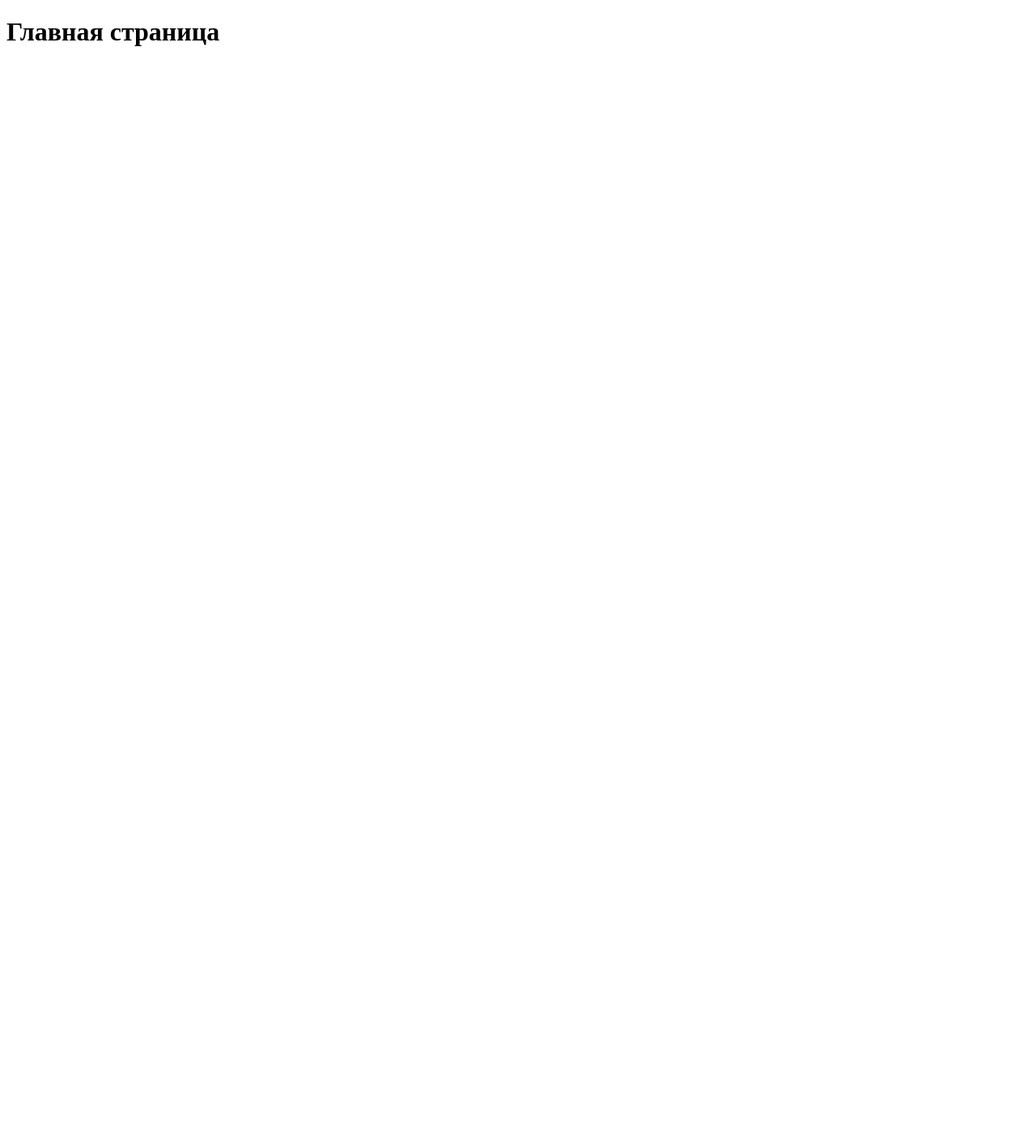
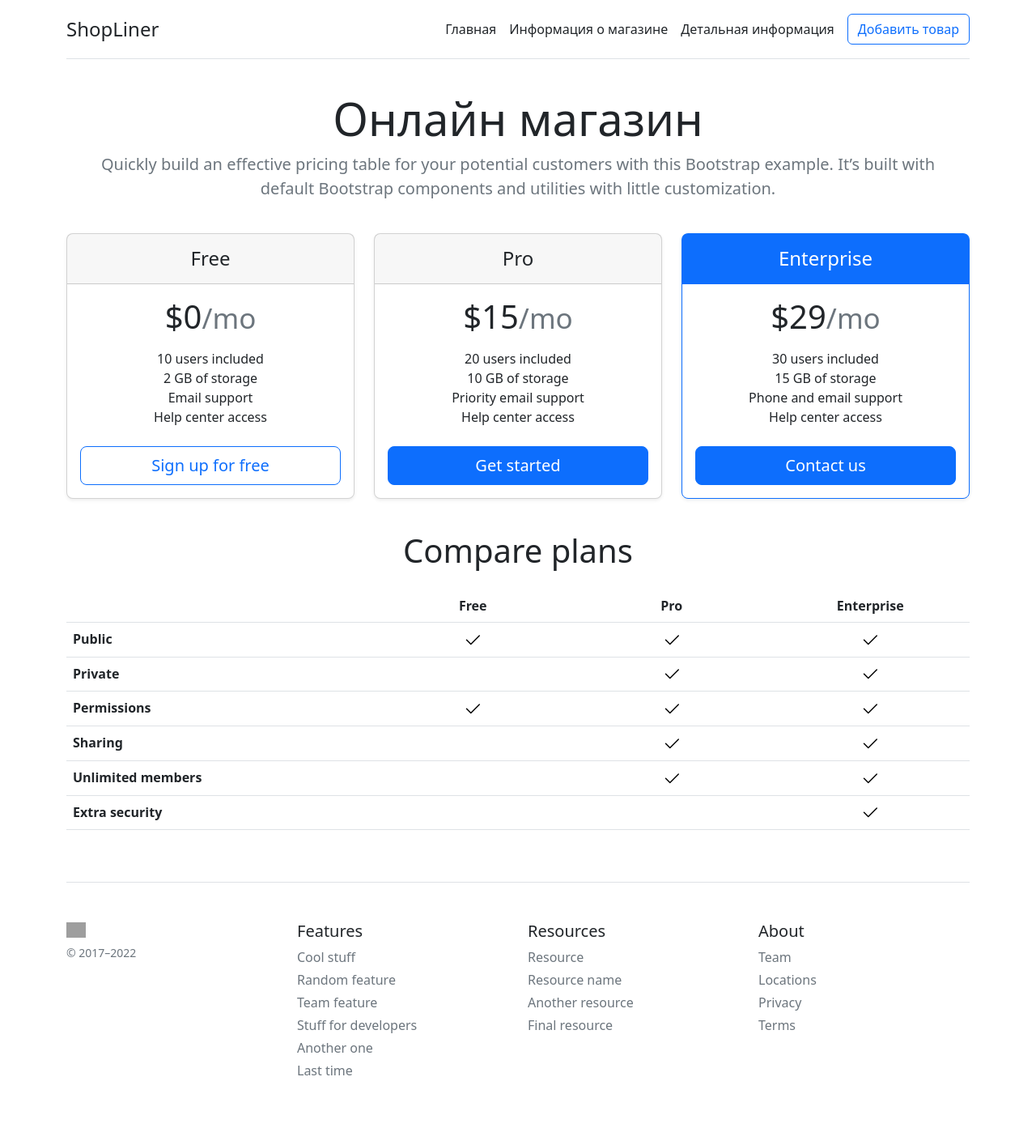
Before and after one commit to EvgeniySAMAL/OnlineShop-Flask-, a Flask app: page / in a window 1280 px wide. Before the commit the page is almost empty. Shown: the whole page at 81% size. Before the commit the page ends 57 px from the top, so only its background shows below. Run offline with Flask 2, Linux system fonts and the light colour scheme; lists and menus that the app fills with data are empty; grey boxes are pictures that could not be loaded.

Commit message:
добавил css

```diff
--- a/app.py
+++ b/app.py
@@ -1,8 +1,8 @@
-from flask import Flask,render_template
-
+from flask import Flask,render_template, url_for
+from flask_sqlalchemy import SQLAlchemy
 
 app = Flask(__name__)
-
+app.config['SQLALCHEMY.DATABASE_URI']='sqlite///shop.db'
 
 @app.route('/')
 def index ():
--- /dev/null
+++ b/templates/base.html
@@ -0,0 +1,81 @@
+<!doctype html>
+<html lang="ru">
+<head>
+    <meta charset="UTF-8">
+    <meta name="viewport"
+          content="width=device-width, user-scalable=no, initial-scale=1.0, maximum-scale=1.0, minimum-scale=1.0">
+    <meta http-equiv="X-UA-Compatible" content="ie=edge">
+  <link rel="stylesheet" href="https://cdn.jsdelivr.net/npm/bootstrap@5.2.3/dist/css/bootstrap.min.css">
+    <title>{%block title%}{%endblock%}</title>
+</head>
+<body>
+
+<svg xmlns="http://www.w3.org/2000/svg" style="display: none;">
+  <symbol id="check" viewBox="0 0 16 16">
+    <title>Check</title>
+    <path d="M13.854 3.646a.5.5 0 0 1 0 .708l-7 7a.5.5 0 0 1-.708 0l-3.5-3.5a.5.5 0 1 1 .708-.708L6.5 10.293l6.646-6.647a.5.5 0 0 1 .708 0z"></path>
+  </symbol>
+</svg>
+
+<div class="container py-3">
+  <header>
+    <div class="d-flex flex-column flex-md-row align-items-center pb-3 mb-4 border-bottom">
+      <a href="/" class="d-flex align-items-center text-dark text-decoration-none">
+        <span class="fs-4">ShopLiner</span>
+      </a>
+
+      <nav class="d-inline-flex mt-2 mt-md-0 ms-md-auto">
+        <a class="me-3 py-2 text-dark text-decoration-none" href="/">Главная</a>
+        <a class="me-3 py-2 text-dark text-decoration-none" href="/about">Информация о магазине</a>
+        <a class="me-3 py-2 text-dark text-decoration-none" href="/detail">Детальная информация</a>
+      </nav>
+      <a class="btn btn-outline-primary" href="/create">Добавить товар</a>
+    </div>
+{%block content%}{%endblock%}
+
+
+  <footer class="pt-4 my-md-5 pt-md-5 border-top">
+    <div class="row">
+      <div class="col-12 col-md">
+        <img class="mb-2" src="/docs/5.2/assets/brand/bootstrap-logo.svg" alt="" width="24" height="19">
+        <small class="d-block mb-3 text-muted">© 2017–2022</small>
+      </div>
+      <div class="col-6 col-md">
+        <h5>Features</h5>
+        <ul class="list-unstyled text-small">
+          <li class="mb-1"><a class="link-secondary text-decoration-none" href="#">Cool stuff</a></li>
+          <li class="mb-1"><a class="link-secondary text-decoration-none" href="#">Random feature</a></li>
+          <li class="mb-1"><a class="link-secondary text-decoration-none" href="#">Team feature</a></li>
+          <li class="mb-1"><a class="link-secondary text-decoration-none" href="#">Stuff for developers</a></li>
+          <li class="mb-1"><a class="link-secondary text-decoration-none" href="#">Another one</a></li>
+          <li class="mb-1"><a class="link-secondary text-decoration-none" href="#">Last time</a></li>
+        </ul>
+      </div>
+      <div class="col-6 col-md">
+        <h5>Resources</h5>
+        <ul class="list-unstyled text-small">
+          <li class="mb-1"><a class="link-secondary text-decoration-none" href="#">Resource</a></li>
+          <li class="mb-1"><a class="link-secondary text-decoration-none" href="#">Resource name</a></li>
+          <li class="mb-1"><a class="link-secondary text-decoration-none" href="#">Another resource</a></li>
+          <li class="mb-1"><a class="link-secondary text-decoration-none" href="#">Final resource</a></li>
+        </ul>
+      </div>
+      <div class="col-6 col-md">
+        <h5>About</h5>
+        <ul class="list-unstyled text-small">
+          <li class="mb-1"><a class="link-secondary text-decoration-none" href="#">Team</a></li>
+          <li class="mb-1"><a class="link-secondary text-decoration-none" href="#">Locations</a></li>
+          <li class="mb-1"><a class="link-secondary text-decoration-none" href="#">Privacy</a></li>
+          <li class="mb-1"><a class="link-secondary text-decoration-none" href="#">Terms</a></li>
+        </ul>
+      </div>
+    </div>
+  </footer>
+</div>
+
+
+
+
+
+</body>
+</html>
--- a/templates/detail.html
+++ b/templates/detail.html
@@ -5,6 +5,7 @@
     <meta name="viewport"
           content="width=device-width, user-scalable=no, initial-scale=1.0, maximum-scale=1.0, minimum-scale=1.0">
     <meta http-equiv="X-UA-Compatible" content="ie=edge">
+    <link rel="stylesheet" href="{{url_for('static',filename='css/maincss.css')}}">
     <title>Онлайн магазин</title>
 </head>
 <body>
--- a/templates/index.html
+++ b/templates/index.html
@@ -1,13 +1,122 @@
-<!doctype html>
-<html lang="ru">
-<head>
-    <meta charset="UTF-8">
-    <meta name="viewport"
-          content="width=device-width, user-scalable=no, initial-scale=1.0, maximum-scale=1.0, minimum-scale=1.0">
-    <meta http-equiv="X-UA-Compatible" content="ie=edge">
-    <title>Онлайн магазин</title>
-</head>
-<body>
-<h1> Главная страница</h1>
-</body>
-</html>
+{%extends 'base.html'%}
+{%block title%}
+Онлайн магазин
+{%endblock%}
+
+{%block content%}
+ <div class="pricing-header p-3 pb-md-4 mx-auto text-center">
+      <h1 class="display-4 fw-normal">Онлайн магазин</h1>
+      <p class="fs-5 text-muted">Quickly build an effective pricing table for your potential customers with this Bootstrap example. It’s built with default Bootstrap components and utilities with little customization.</p>
+    </div>
+    <main>
+    <div class="row row-cols-1 row-cols-md-3 mb-3 text-center">
+      <div class="col">
+        <div class="card mb-4 rounded-3 shadow-sm">
+          <div class="card-header py-3">
+            <h4 class="my-0 fw-normal">Free</h4>
+          </div>
+          <div class="card-body">
+            <h1 class="card-title pricing-card-title">$0<small class="text-muted fw-light">/mo</small></h1>
+            <ul class="list-unstyled mt-3 mb-4">
+              <li>10 users included</li>
+              <li>2 GB of storage</li>
+              <li>Email support</li>
+              <li>Help center access</li>
+            </ul>
+            <button type="button" class="w-100 btn btn-lg btn-outline-primary">Sign up for free</button>
+          </div>
+        </div>
+      </div>
+      <div class="col">
+        <div class="card mb-4 rounded-3 shadow-sm">
+          <div class="card-header py-3">
+            <h4 class="my-0 fw-normal">Pro</h4>
+          </div>
+          <div class="card-body">
+            <h1 class="card-title pricing-card-title">$15<small class="text-muted fw-light">/mo</small></h1>
+            <ul class="list-unstyled mt-3 mb-4">
+              <li>20 users included</li>
+              <li>10 GB of storage</li>
+              <li>Priority email support</li>
+              <li>Help center access</li>
+            </ul>
+            <button type="button" class="w-100 btn btn-lg btn-primary">Get started</button>
+          </div>
+        </div>
+      </div>
+      <div class="col">
+        <div class="card mb-4 rounded-3 shadow-sm border-primary">
+          <div class="card-header py-3 text-bg-primary border-primary">
+            <h4 class="my-0 fw-normal">Enterprise</h4>
+          </div>
+          <div class="card-body">
+            <h1 class="card-title pricing-card-title">$29<small class="text-muted fw-light">/mo</small></h1>
+            <ul class="list-unstyled mt-3 mb-4">
+              <li>30 users included</li>
+              <li>15 GB of storage</li>
+              <li>Phone and email support</li>
+              <li>Help center access</li>
+            </ul>
+            <button type="button" class="w-100 btn btn-lg btn-primary">Contact us</button>
+          </div>
+        </div>
+      </div>
+    </div>
+
+    <h2 class="display-6 text-center mb-4">Compare plans</h2>
+
+    <div class="table-responsive">
+      <table class="table text-center">
+        <thead>
+          <tr>
+            <th style="width: 34%;"></th>
+            <th style="width: 22%;">Free</th>
+            <th style="width: 22%;">Pro</th>
+            <th style="width: 22%;">Enterprise</th>
+          </tr>
+        </thead>
+        <tbody>
+          <tr>
+            <th scope="row" class="text-start">Public</th>
+            <td><svg class="bi" width="24" height="24"><use xlink:href="#check"></use></svg></td>
+            <td><svg class="bi" width="24" height="24"><use xlink:href="#check"></use></svg></td>
+            <td><svg class="bi" width="24" height="24"><use xlink:href="#check"></use></svg></td>
+          </tr>
+          <tr>
+            <th scope="row" class="text-start">Private</th>
+            <td></td>
+            <td><svg class="bi" width="24" height="24"><use xlink:href="#check"></use></svg></td>
+            <td><svg class="bi" width="24" height="24"><use xlink:href="#check"></use></svg></td>
+          </tr>
+        </tbody>
+
+        <tbody>
+          <tr>
+            <th scope="row" class="text-start">Permissions</th>
+            <td><svg class="bi" width="24" height="24"><use xlink:href="#check"></use></svg></td>
+            <td><svg class="bi" width="24" height="24"><use xlink:href="#check"></use></svg></td>
+            <td><svg class="bi" width="24" height="24"><use xlink:href="#check"></use></svg></td>
+          </tr>
+          <tr>
+            <th scope="row" class="text-start">Sharing</th>
+            <td></td>
+            <td><svg class="bi" width="24" height="24"><use xlink:href="#check"></use></svg></td>
+            <td><svg class="bi" width="24" height="24"><use xlink:href="#check"></use></svg></td>
+          </tr>
+          <tr>
+            <th scope="row" class="text-start">Unlimited members</th>
+            <td></td>
+            <td><svg class="bi" width="24" height="24"><use xlink:href="#check"></use></svg></td>
+            <td><svg class="bi" width="24" height="24"><use xlink:href="#check"></use></svg></td>
+          </tr>
+          <tr>
+            <th scope="row" class="text-start">Extra security</th>
+            <td></td>
+            <td></td>
+            <td><svg class="bi" width="24" height="24"><use xlink:href="#check"></use></svg></td>
+          </tr>
+        </tbody>
+      </table>
+    </div>
+  </main>
+{%endblock%}
```
Also changed, not shown: templates/about.html (+13 -13 lines), templates/static/css/main.css (added, +13 -0 lines).
